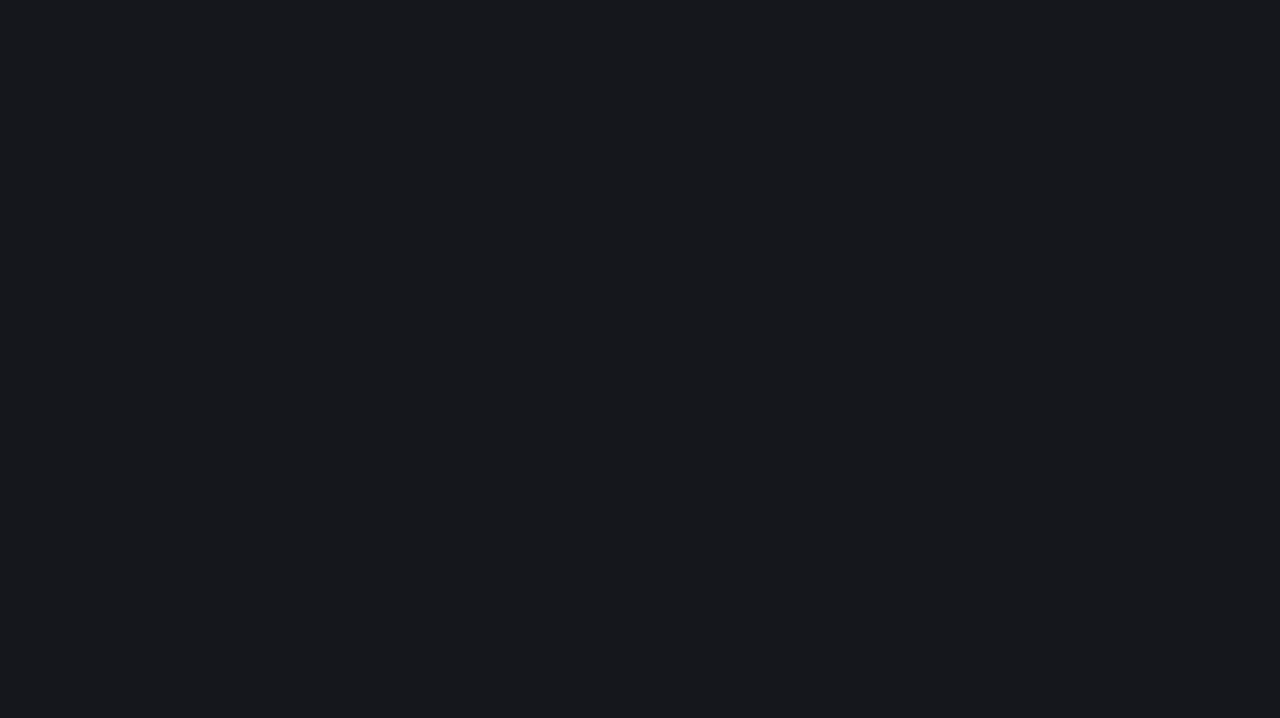
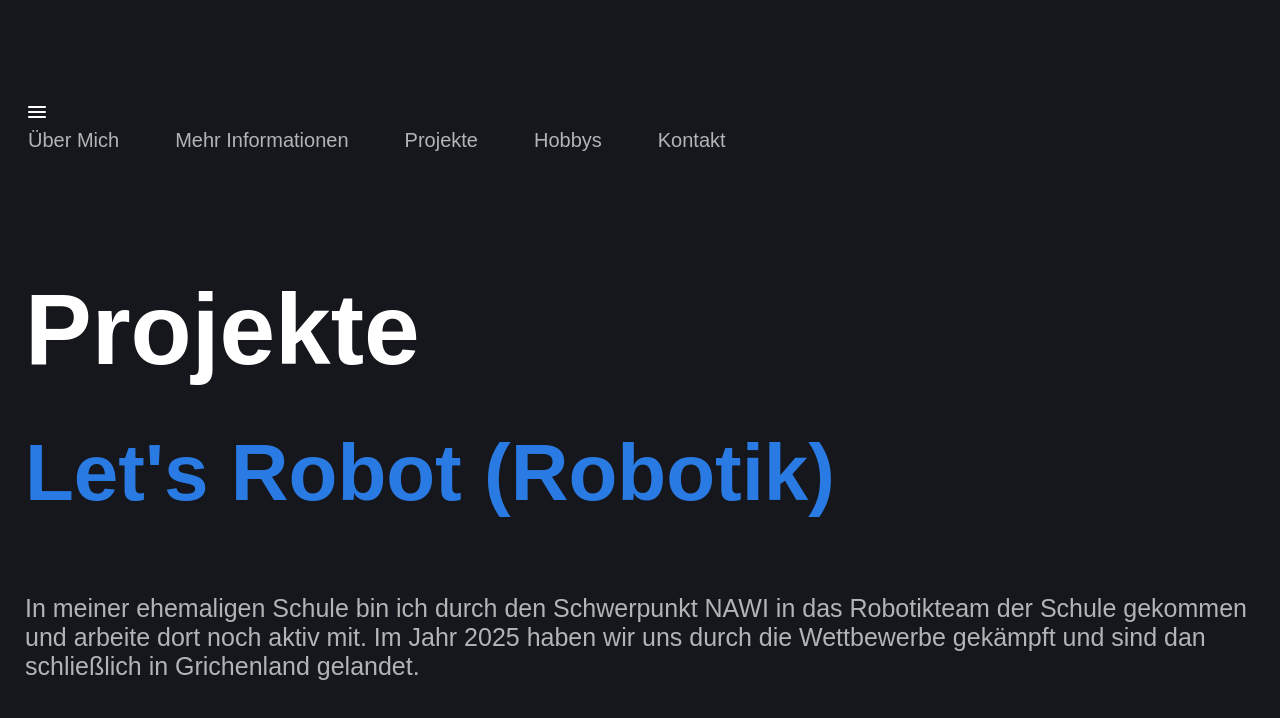
Before and after one commit to The-Vintage-Gabriel/the-vintage-gabriel.github.io, a plain HTML site: page projekte.html in a window 1280 px wide. Drawn offline with nearby package versions, Linux system fonts and the light colour scheme.

Commit message:
Header und Navigation zu den Seiten "Mehr Informationen" und "Projekte" hinzugefügt; CSS-Anpassungen für bessere Lesbarkeit und Responsivität vorgenommen.

```diff
--- a/general_settings.css
+++ b/general_settings.css
@@ -35,7 +35,8 @@ h2{
 
 .subheading{
     margin-top: 35px;
-    color: var(--secondary-text-color)
+    color: var(--secondary-text-color);
+    font-size: 25px;
 }
 
 #toggle_button{
@@ -45,7 +46,7 @@ h2{
 
 @media (max-width: 800px) {
     h1{
-        font-size: 12vw;
+        font-size: 13vw;
         text-align: center;
     }
     h2{
@@ -54,5 +55,6 @@ h2{
     }
     .subheading{
         text-align: center;
+        font-size: 4vw;
     }
 }
--- a/projekte.html
+++ b/projekte.html
@@ -6,8 +6,30 @@
     <title>Document</title>
     <link rel="stylesheet" href="general_settings.css">
     <link rel="stylesheet" href="header.css">
+    <link rel="stylesheet" href="https://fonts.googleapis.com/css2?family=Material+Symbols+Rounded:opsz,wght,FILL,GRAD@20..48,100..700,0..1,-50..200&icon_names=menu" />
 </head>
 <body>
+    <header>
+        <div class="header_text">
+            <nav>
+                <input type="checkbox" id="toggle_button">
+                <label for="toggle_button">
+                    <span class="material-symbols-rounded"> menu </span>
+                </label>
+                <ul>
+                    <li><a href="/index.html">Über Mich</a></li>
+                    <li><a href="/mehr_informationen.html">Mehr Informationen</a></li>
+                    <li><a href="/projekte.html">Projekte</a></li>
+                    <li><a href="/hobbys.html">Hobbys</a></li>
+                    <li><a href="/kontakt.html">Kontakt</a></li>
+                </ul>
+            </nav>
+            <h1>Projekte</h1>
 
+            <h2 style="color: var(--main-brand-color);">Let's Robot (Robotik)</h2>
+            <p class="subheading">In meiner ehemaligen Schule bin ich durch den Schwerpunkt NAWI in das Robotikteam der Schule gekommen und arbeite dort noch aktiv mit. Im Jahr 2025 haben wir uns durch die Wettbewerbe gekämpft und sind dan schließlich in Grichenland gelandet.</p>
+            <h2 style="color: var(--main-brand-color);"></h2>
+        </div>
+    </header>
 </body>
 </html>
```
Also changed, not shown: hobbys.html (+0 -5 lines), mehr_informationen.html (+24 -2 lines).
